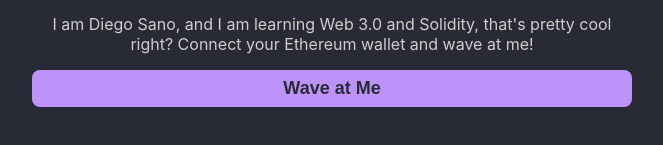
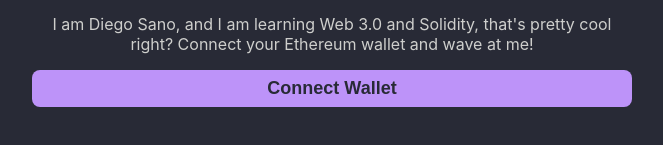
Before and after one commit to diegosano/web3-wave-portal, a React (Vite) app: page / in a window 1280 px wide. Shown: the part 367-512 px from the top of the page, without its empty margins (308-971 px from the left). Built offline with nearby package versions, Linux system fonts and the light colour scheme.

Commit message:
feat: conditional button render if has account

```diff
--- a/src/App.tsx
+++ b/src/App.tsx
@@ -81,9 +81,15 @@ export default function App() {
           cool right? Connect your Ethereum wallet and wave at me!
         </div>
 
-        <button className={styles.waveButton} onClick={wave}>
-          Wave at Me
-        </button>
+        {currentAccount ? (
+          <button className={styles.waveButton} onClick={wave}>
+            Wave at Me
+          </button>
+        ) : (
+          <button className={styles.waveButton} onClick={connectWallet}>
+            Connect Wallet
+          </button>
+        )}
       </div>
     </div>
   );
```
